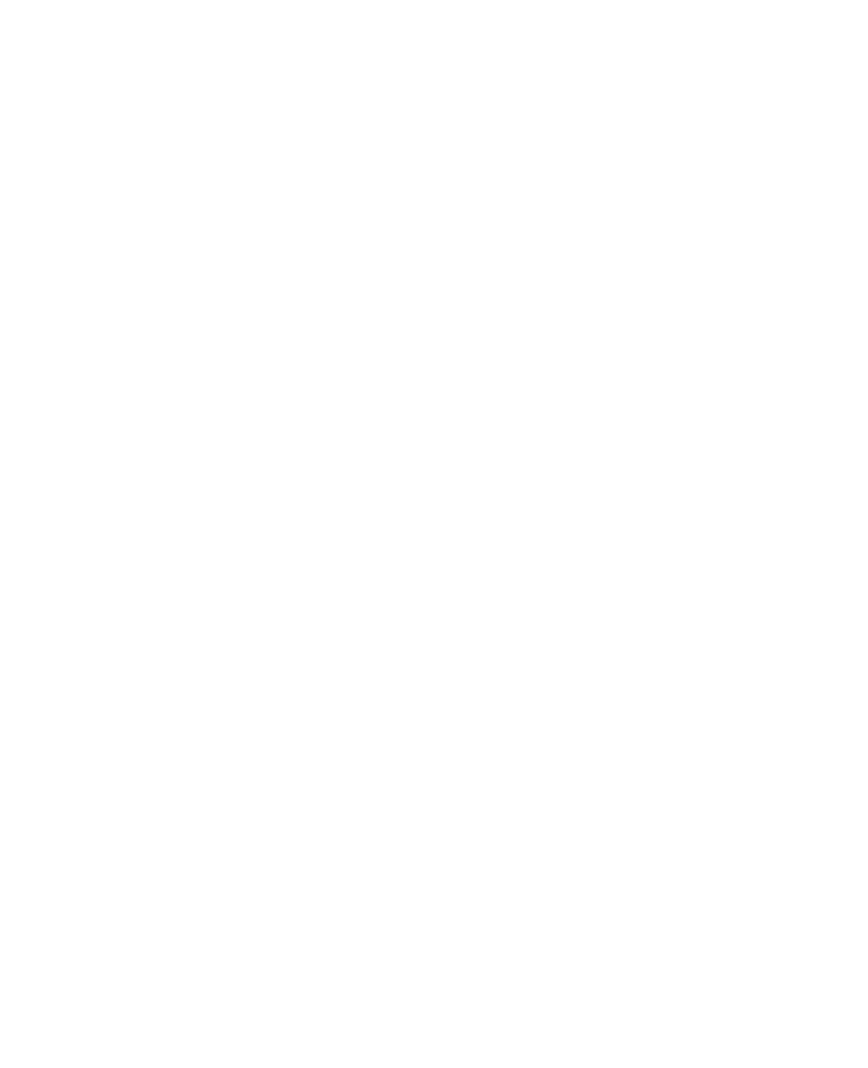
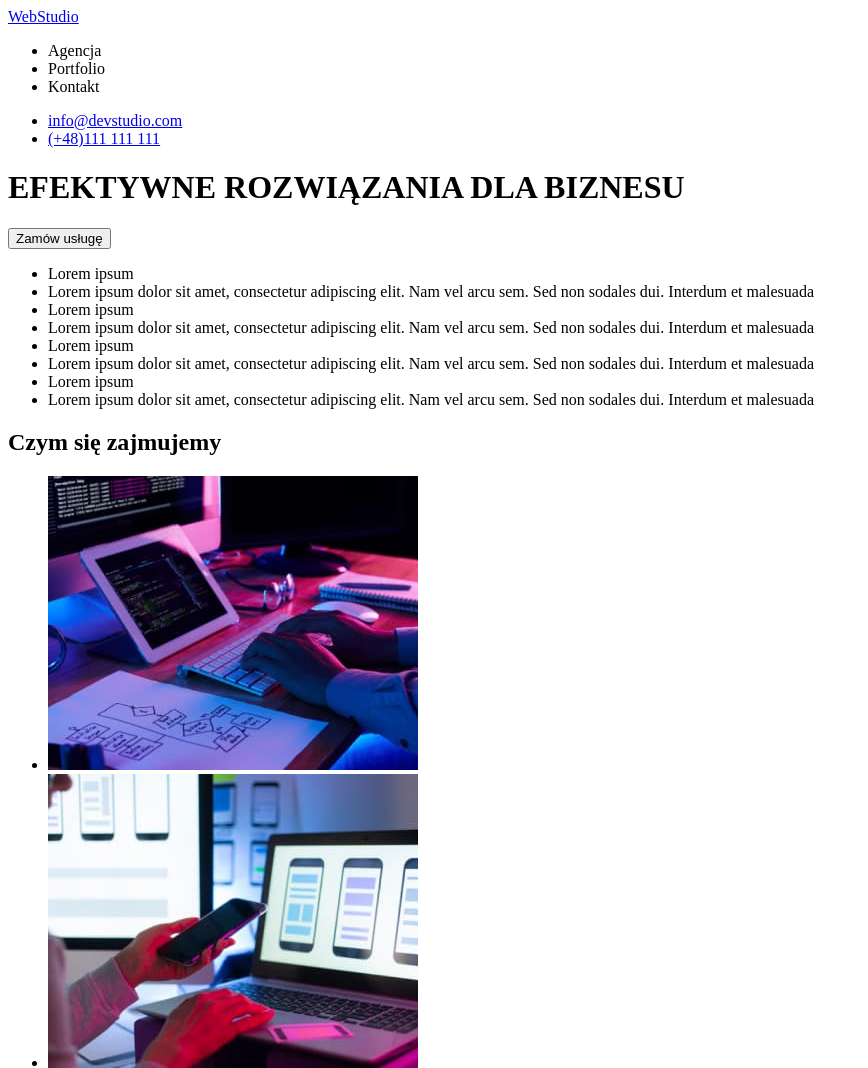
Before and after one commit to Tomasz-Gintrowski/goit-markup-hw-01, a plain HTML site: page index.html in a window 1280 px wide. Shown: the top 1068 px of the page, without its empty margins (0-868 px from the left). Before the commit the page ends 800 px from the top, so only its background shows below. Drawn offline with Linux system fonts and the light colour scheme.

Commit message:
Update index.html

```diff
--- a/index.html
+++ b/index.html
@@ -1,12 +1,74 @@
 <!DOCTYPE html>
-<html lang="en">
+<html lang="pl">
 <head>
     <meta charset="UTF-8">
     <meta http-equiv="X-UA-Compatible" content="IE=edge">
     <meta name="viewport" content="width=device-width, initial-scale=1.0">
-    <title>Document</title>
+    <title>Webstudio</title>
 </head>
 <body>
-
+    <!--Nagłówek-->
+    <header>
+        <a href="text">WebStudio</a>
+        <!--nawigacja do innych stron-->
+    <nav>
+        <ul>
+            <li>Agencja</li>
+            <li>Portfolio</li>
+            <li>Kontakt</li>
+        </ul>
+    </nav>
+    <div>
+        <ul>
+            <li><a href="mailto:info@devstudio.com">info@devstudio.com</a></li>
+            <li><a href="tel:+48111111111">(+48)111 111 111</a></li>
+        </ul>
+    </div>
+    </header>
+    <main>
+        <h1>EFEKTYWNE ROZWIĄZANIA DLA BIZNESU</h1>
+        <button type="button">Zamów usługę</button>
+    </main>
+    <ul>
+        <li>Lorem ipsum</li>
+        <li>Lorem ipsum dolor sit amet, consectetur adipiscing elit. Nam vel arcu sem. Sed non sodales dui. Interdum et
+            malesuada</li>
+        <li>Lorem ipsum</li>
+        <li>Lorem ipsum dolor sit amet, consectetur adipiscing elit. Nam vel arcu sem. Sed non sodales dui. Interdum et
+            malesuada</li>
+        <li>Lorem ipsum</li>
+        <li>Lorem ipsum dolor sit amet, consectetur adipiscing elit. Nam vel arcu sem. Sed non sodales dui. Interdum et
+            malesuada</li>
+        <li>Lorem ipsum</li>
+        <li>Lorem ipsum dolor sit amet, consectetur adipiscing elit. Nam vel arcu sem. Sed non sodales dui. Interdum et
+            malesuada</li>
+    </ul>
+    <h2>Czym się zajmujemy</h2>
+    <ul>
+        <li>
+            <img
+            src="./images/img%201.jpg"
+            alt="programer-working-his-desk-office"
+            width="370"
+            height="294"
+            />
+        </li>
+            <li>
+                <img src="./images/img%202.jpg"
+                alt="web-ui-designers-developing-smartfon-aplication"
+                width="370"
+                height="294"
+                />
+            </li>
+            <li>
+            <img
+            src="./images/img%203.jpg"
+            alt="creativ-artist-web-design-with-working-colour-selection-graphic-tablet"
+            width="370"
+            height="294"
+            />
+            </li>
+    </ul>
+    <h2></h2>
 </body>
 </html>
```
